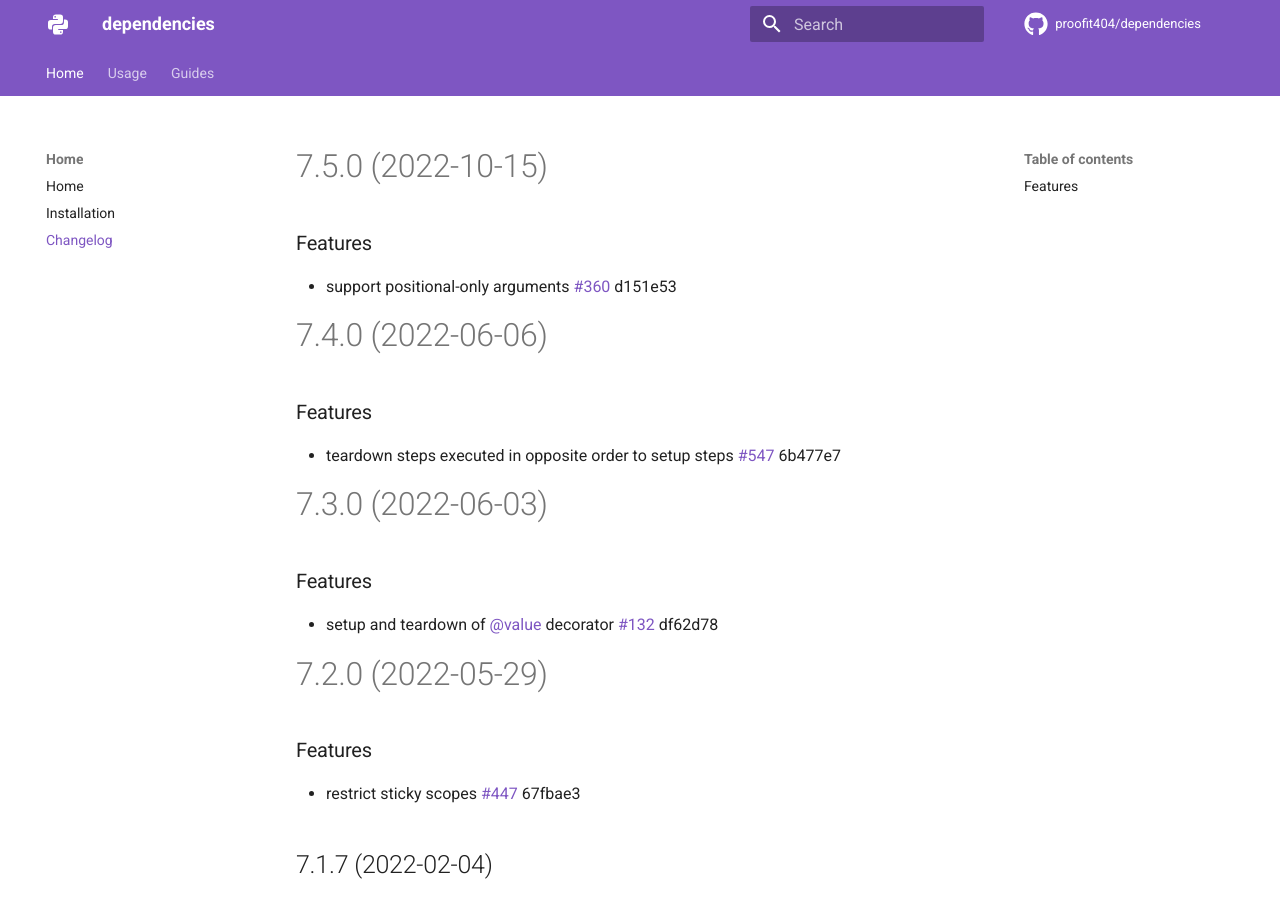
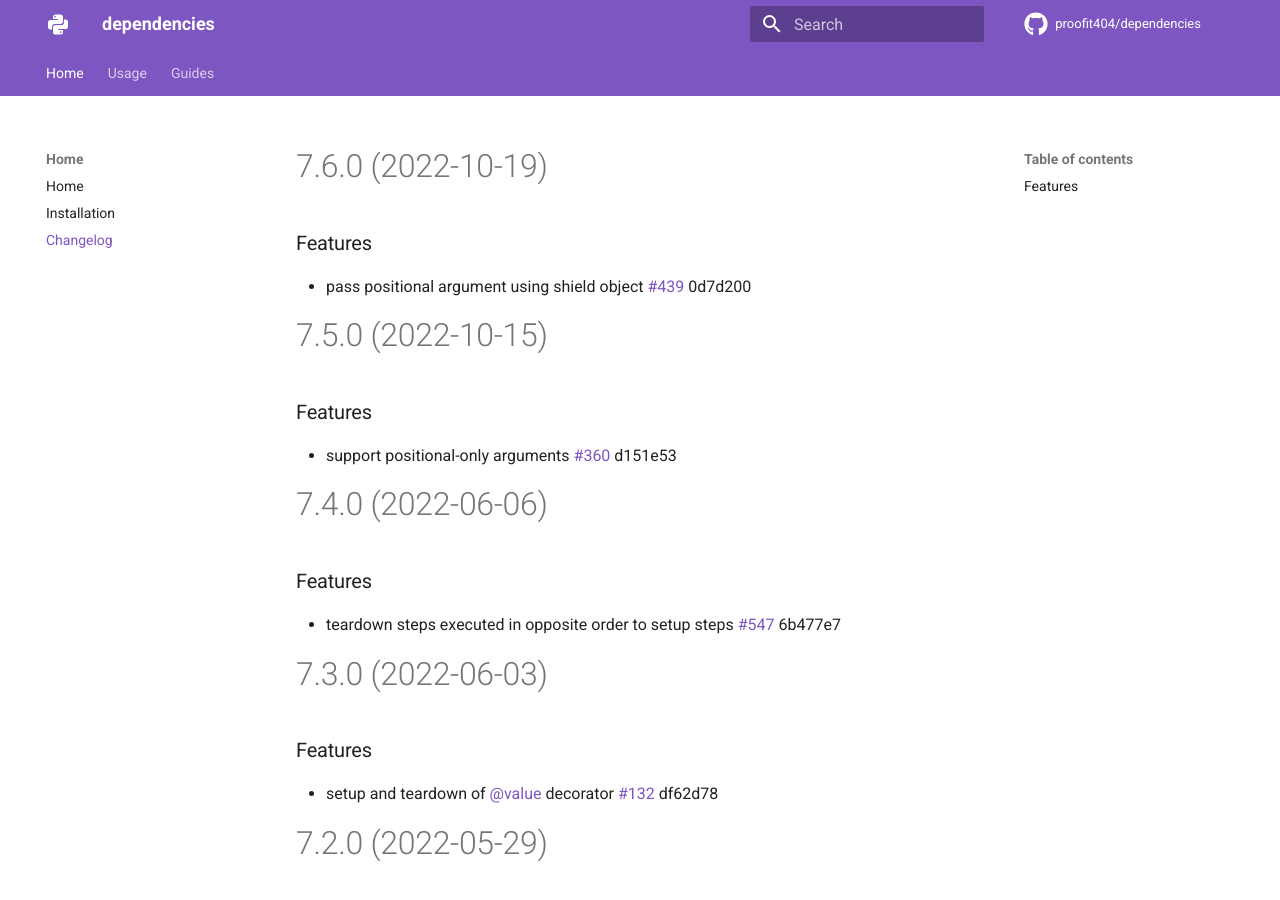
Before and after one commit to proofit404/dependencies, an MkDocs documentation site: the page built from docs/changelog.md, in a window 1280 px wide and 900 px high. Built offline with MkDocs 1.6.1 and Material for MkDocs 9.7.7, drawn with Linux system fonts in a browser that asks for light colours; comment, search, counter and statistics services are not loaded.

Commit message:
chore(release): 7.6.0 [skip ci]
# 7.6.0 (2022-10-19)

### Features

* pass positional argument using shield object [#439](https://github.com/proofit404/dependencies/issues/439) 0d7d200

```diff
--- a/docs/changelog.md
+++ b/docs/changelog.md
@@ -1,3 +1,10 @@
+# 7.6.0 (2022-10-19)
+
+### Features
+
+- pass positional argument using shield object
+  [#439](https://github.com/proofit404/dependencies/issues/439) 0d7d200
+
 # 7.5.0 (2022-10-15)
 
 ### Features
--- a/package.json
+++ b/package.json
@@ -1,6 +1,6 @@
 {
   "name": "dependencies",
-  "version": "7.5.0",
+  "version": "7.6.0",
   "private": true,
   "devDependencies": {
     "@commitlint/cli": "*",
--- a/pyproject.toml
+++ b/pyproject.toml
@@ -19,7 +19,7 @@ packages = [
 ]
 readme = "docs/index.md"
 repository = "https://github.com/proofit404/dependencies"
-version = "7.5.0"
+version = "7.6.0"
 
 [tool.poetry.dependencies]
 python = "*"
```
